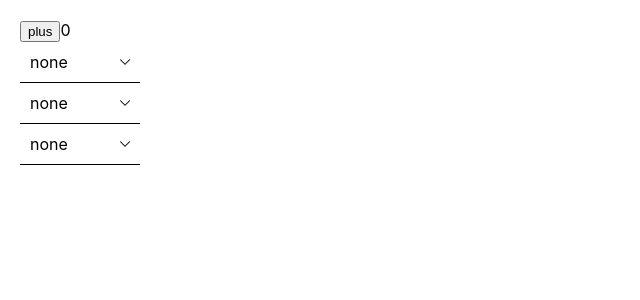
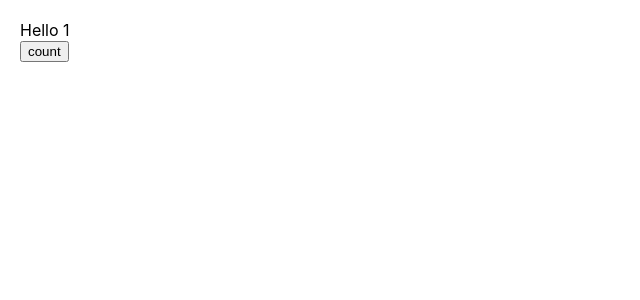
Before and after one commit to KrivovDima/simple-react, a React (Create React App) app: page / in a window 1280 px wide. Shown: the top 300 px of the page, without its empty margins (0-640 px from the left). Built offline with nearby package versions, Linux system fonts and the light colour scheme.

Commit message:
add useEffect lesson

```diff
--- a/src/App.tsx
+++ b/src/App.tsx
@@ -9,6 +9,7 @@ import CustomSelect from "./components/CustomSelect/CustomSelect";
 import UncontrollableAccordion from "./components/UncontrollableAccordion/UncontrollableAccordion";
 import {Example1} from "./components/ReactMemo/ReactMemo";
 import {UseMemo} from "./components/UseMemo/UseMemo";
+import UseEffect from "./components/UseEffect/UseEffect";
 
 function App() {
   let [ratingValue, setRatingValue] = useState<RatingValueType>(0);
@@ -17,7 +18,7 @@ function App() {
 
   return (
     <div className="App">
-      <UseMemo/>
+      <UseEffect/>
     </div>
   );
 }
--- /dev/null
+++ b/src/components/UseEffect/UseEffect.tsx
@@ -0,0 +1,24 @@
+import React, {useEffect, useState} from "react";
+
+function UseEffect() {
+  let [counter, setCounter] = useState(1)
+
+  useEffect(() => {
+    console.log('useEffect')
+  })
+
+  return (
+    <div>
+      Hello {counter}
+      <div>
+        <button onClick={() => {
+          setCounter(counter + 1)
+        }}>
+          count
+        </button>
+      </div>
+    </div>
+  )
+}
+
+export default UseEffect;
```
